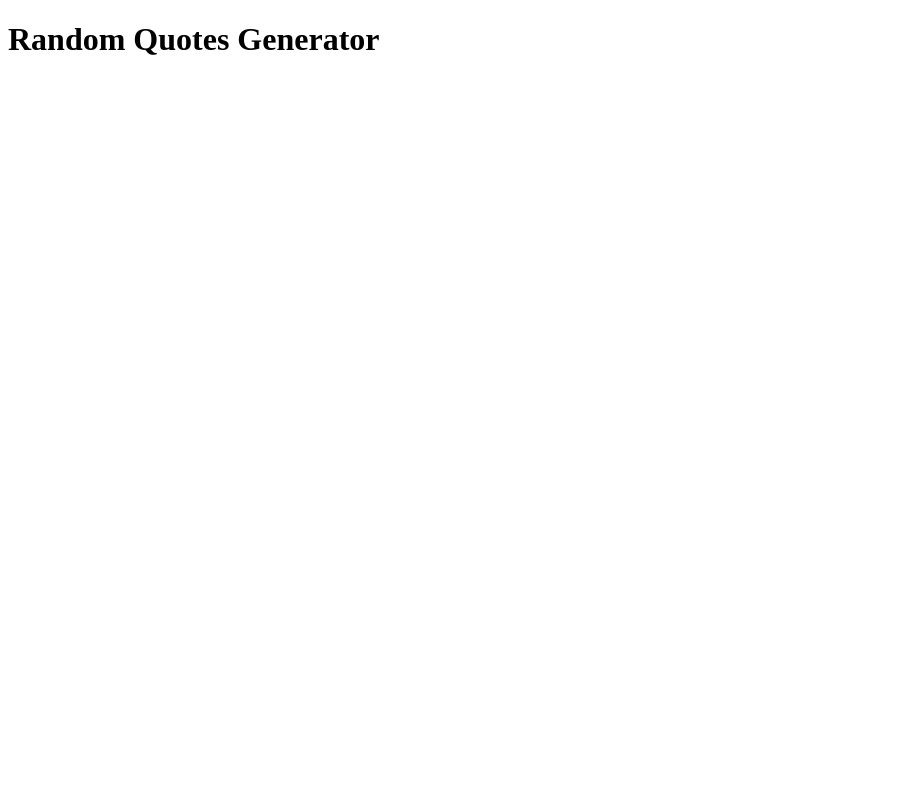
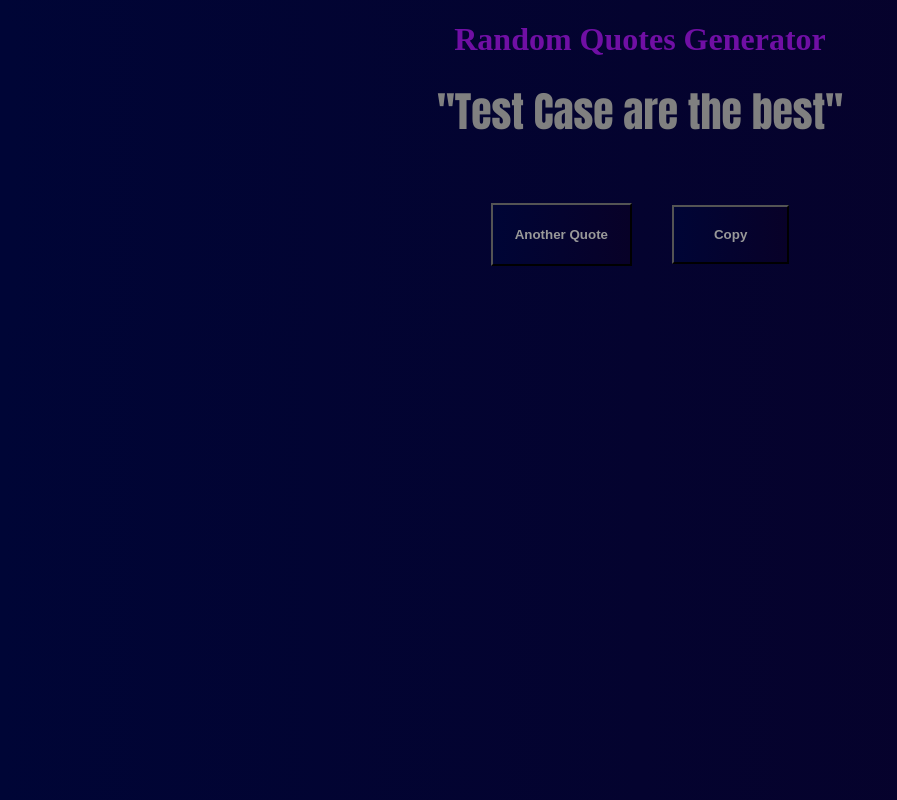
Before and after one commit to Saurabhchaddha6/Random-quotes-app, a plain HTML site: page index.html in a window 1280 px wide. Shown: the whole page, without its empty margins (0-897 px from the left). Drawn offline with Linux system fonts and the light colour scheme.

Commit message:
design changes in css&html

```diff
--- a/index.html
+++ b/index.html
@@ -4,11 +4,21 @@
 <head>
     <meta charset="UTF-8">
     <meta name="viewport" content="width=device-width, initial-scale=1.0">
+    <link rel="stylesheet" href="style.css">
     <title>Random Quotes Generator</title>
 </head>
 
 <body>
     <h1>Random Quotes Generator</h1>
+    <div class="quote">
+        "Test Case are the best"
+    </div>
+    <div class="btn-use">
+        <button class="another-quote">
+            Another Quote
+        </button>
+        <button class="copy">Copy</button>
+    </div>
 </body>
 
 </html>
--- a/style.css
+++ b/style.css
@@ -0,0 +1,37 @@
+* {
+    background-image: linear-gradient(to right, #000536, #080128);
+    color: rgb(112, 15, 164);
+}
+
+.quote {
+    color: grey;
+    font-size: 3.25vw;
+    font-family: Impact, Haettenschweiler, 'Arial Narrow Bold', sans-serif;
+}
+
+h1,
+.quote,
+.btn-use {
+    display: flex;
+    justify-content: center;
+    align-items: center;
+}
+
+.btn-use {
+    padding: 40px;
+}
+
+.another-quote {
+    padding: 22px;
+    margin: 20px;
+    color: #999999;
+    font-weight: bold;
+}
+
+.copy {
+    padding: 20px 40px;
+    margin: 20px;
+    color: #999999;
+    font-weight: bold;
+
+}
```
